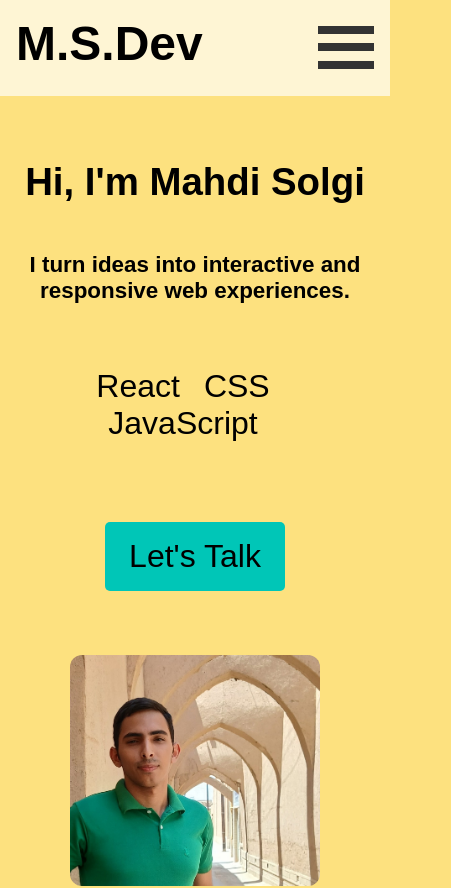
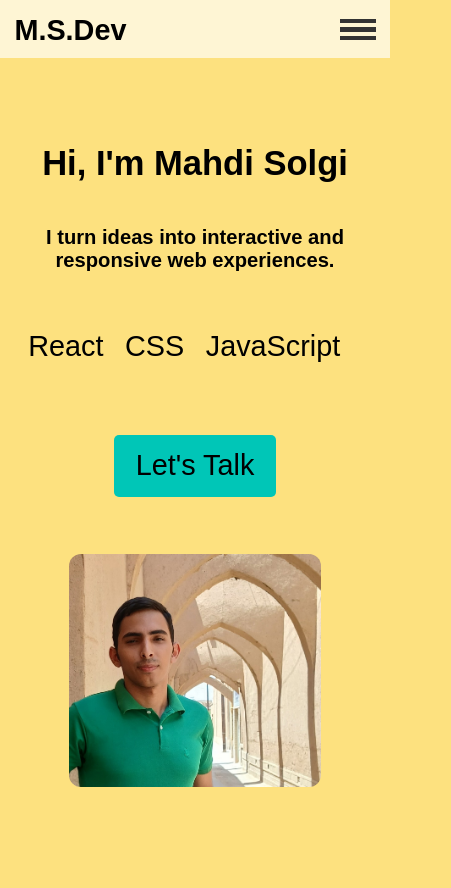
Before and after one commit to mahdisolgi1/portfolio-page, a React (Vite) app: page /home in a window 390 px wide. Shown: the top 888 px of the page, 451 px wide, since content can reach past the window. Built offline with nearby package versions, Linux system fonts and the light colour scheme.

Commit message:
styles(Nav): change some styles for better resposiveness

```diff
--- a/src/components/Nav.module.css
+++ b/src/components/Nav.module.css
@@ -91,7 +91,7 @@
 }
 
 .change .bar1 {
-  transform: translate(0, 1.1rem) rotate(-45deg);
+  transform: translate(0, 0.6rem) rotate(-45deg);
 }
 
 .change .bar2 {
@@ -99,15 +99,12 @@
 }
 
 .change .bar3 {
-  transform: translate(0, -1.1rem) rotate(45deg);
+  transform: translate(0, -0.6rem) rotate(45deg);
 }
 
 @media (max-width: 77rem) {
-  html {
-    font-size: 100%;
-  }
-
   .navbar {
+    height: 4rem;
     padding: 1rem;
     z-index: 999;
     display: flex;
@@ -126,6 +123,7 @@
     display: none;
     width: 100%;
     background-color: #f1f1f1;
+    height: 100vh;
     position: fixed;
     top: 4rem;
     left: 0;
@@ -135,9 +133,18 @@
   .container {
     display: inline-block;
   }
+  .bar1,
+  .bar2,
+  .bar3 {
+    width: 2.5rem;
+    height: 0.3rem;
+    background-color: #333;
+    margin: 0.3rem 0;
+    transition: 0.4s;
+  }
 
   .links.change {
-    font-size: 5rem;
+    font-size: 3rem;
     align-items: center;
     justify-content: center;
     display: flex;
@@ -147,13 +154,13 @@
   .link_items button {
     padding: 1rem;
     text-align: center;
-    font-size: 5rem;
+    font-size: 2rem;
     margin-bottom: 2rem;
   }
 
   .logo {
     margin: 0;
-    font-size: 3rem;
+    font-size: 2rem;
     font-weight: normal;
     font-weight: 600;
   }
@@ -163,8 +170,11 @@
   }
 
   .talk_btn_form {
-    top: 0.5rem;
-    right: 1.4rem;
-    padding: 0.5rem 1.3rem;
+    top: 0.4rem;
+    right: 0.5rem;
+    padding: 0.4rem 1.3rem;
+  }
+  .link_items_form a {
+    font-size: 2rem;
   }
 }
```
